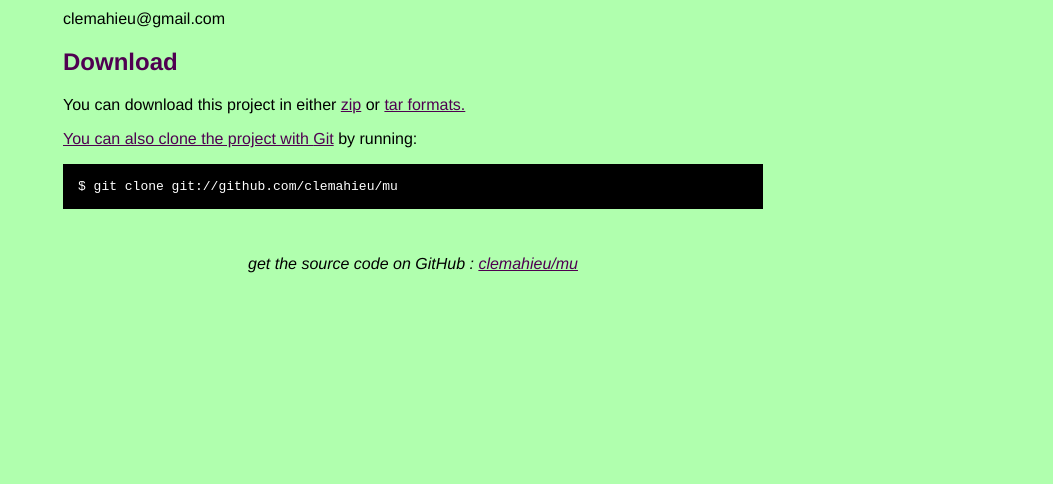
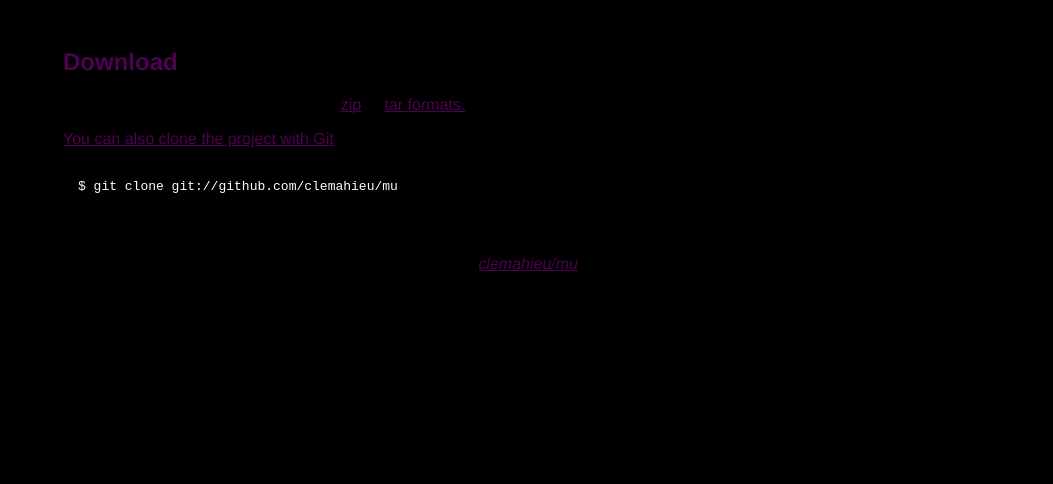
Before and after one commit to clemahieu/mu, a plain HTML site: page index.html in a window 1280 px wide. Shown: the part 316-800 px from the top of the page, without its empty margins (227-1280 px from the left). Drawn offline with Linux system fonts and the light colour scheme.

Commit message:
Update index.html

```diff
--- a/index.html
+++ b/index.html
@@ -8,7 +8,7 @@
   <style type="text/css">
     body {
       margin-top: 1.0em;
-      background-color: #b0ffae;
+      background-color: #000000;
       font-family: Helvetica, Arial, FreeSans, san-serif;
       color: #000000;
     }
```
